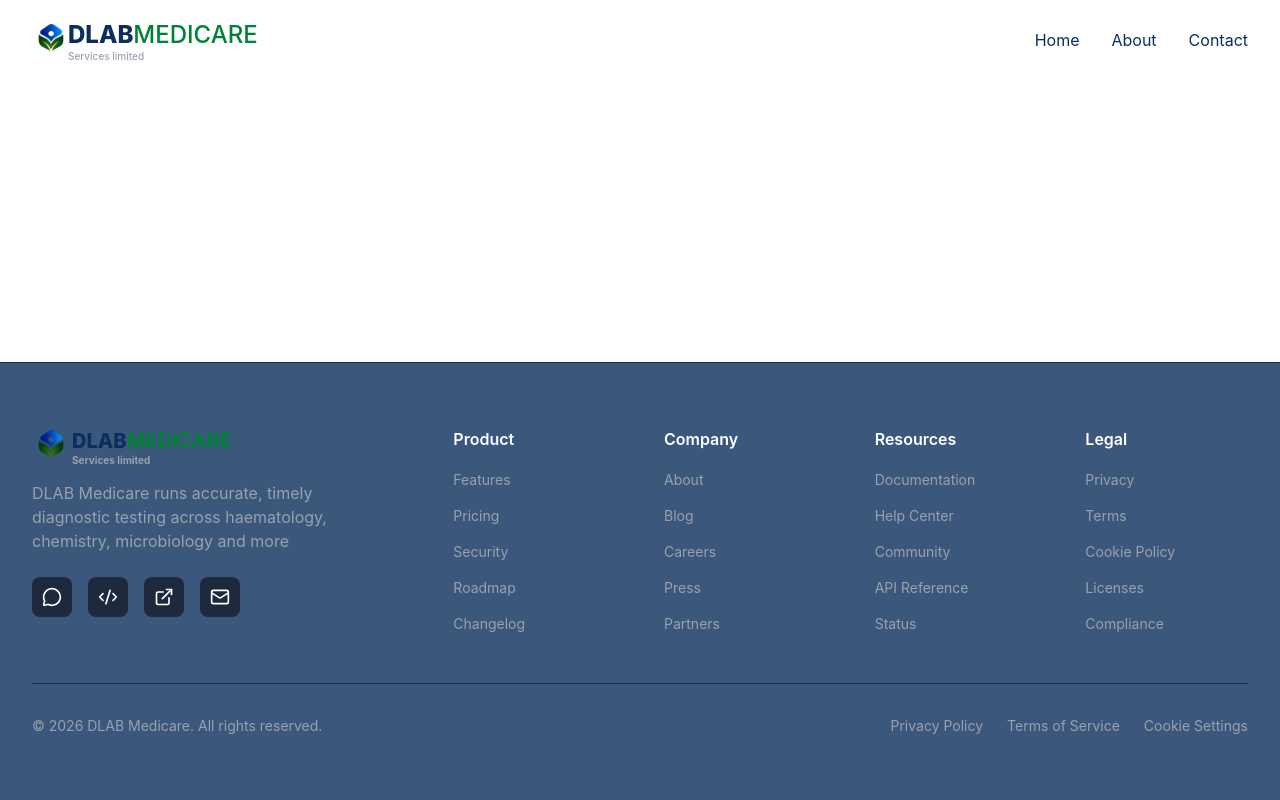
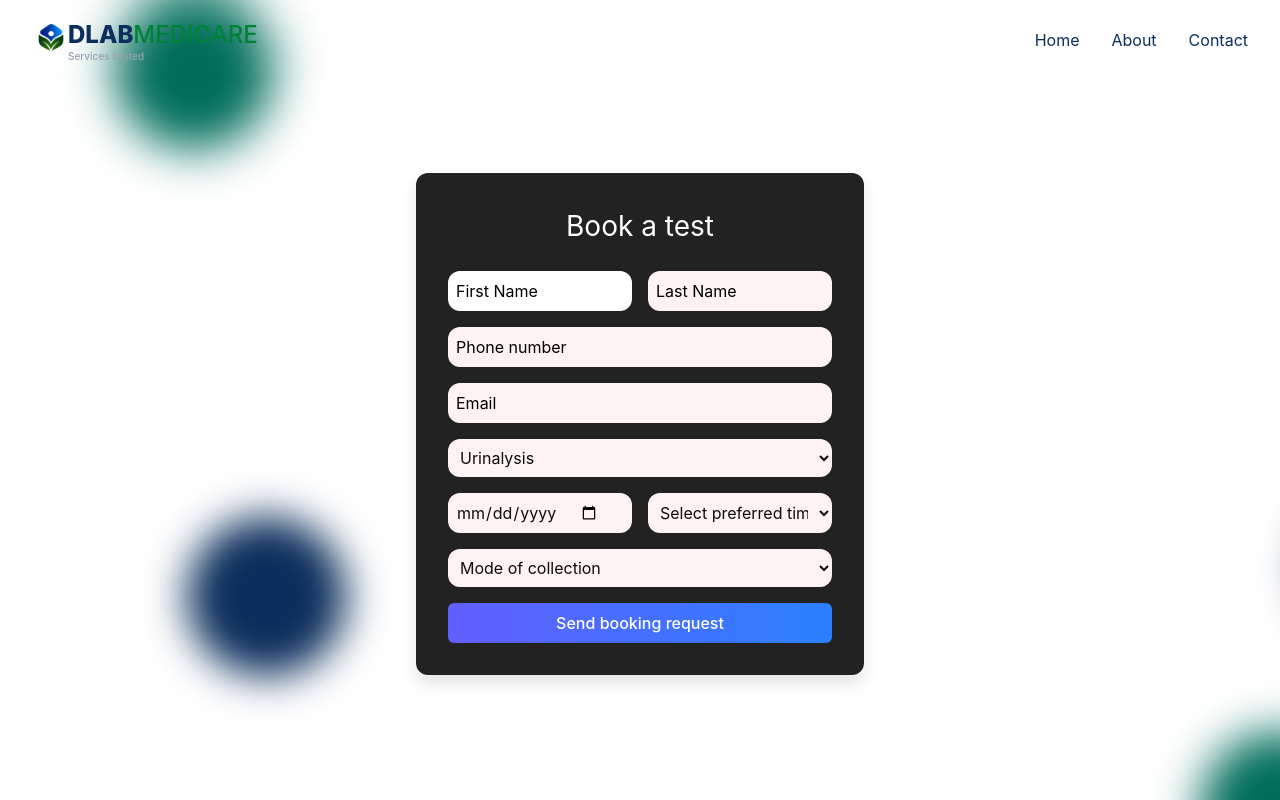
Before and after one commit to awoderu/dlabmed, a React (Vite) app: page /form in a window 1280 px wide. Shown: the top 800 px of the page. Built offline with nearby package versions, Linux system fonts and the light colour scheme.

Commit message:
book test update

```diff
--- a/src/App.jsx
+++ b/src/App.jsx
@@ -3,6 +3,7 @@ import Home from "./pages/Home";
 import Contact from "./pages/Contact";
 import Footer from "./components/footer";
 import AboutUs from "./pages/AboutUs";
+import Form from "./pages/test";
 import { BrowserRouter as Router, Route, Routes } from "react-router-dom";
 
 
@@ -16,6 +17,7 @@ function App() {
             <Route path="/" element={<Home />} />
             <Route path="/contact" element={<Contact/>}/>
             <Route path="/aboutUs" element={<AboutUs/>}/>
+            <Route path="/form" element={<Form/>}/>
           </Routes>
         </main>
         <Footer/>
--- a/src/components/Hero.jsx
+++ b/src/components/Hero.jsx
@@ -13,6 +13,8 @@ export default function Hero() {
     window.addEventListener("mousemove", handleMouseMove);
     return () => window.removeEventListener("mousemove", handleMouseMove);
   }, []);
+
+  const [isVisible, setIsVisible] = useState(false);
 
   return (
     <section className="relative flex items-center justify-center px-4 sm:px-6 lg:px-8 pt-19 lg:pt-20 sm:pt-20 xl:pt-25 pb-8 sm:pb-12">
@@ -54,17 +56,22 @@ export default function Hero() {
             </p>
 
             <div className="flex flex-col sm:flex-row items-center justify-center lg:justify-start gap-3 sm:gap-4">
-              <button className="group w-full sm:w-auto px-6 sm:px-8 py-3 sm:py-4 bg-[#2E8B3D] text-white backdrop-blur-sm border-4 border-green-500 shadow-[0_0_15px_rgba(34,197,94,0.6)] rounded-full font-semibold text-sm sm:text-base transition-all duration-300 hover:bg-white hover:text-blue-950 hover:scale-[1.02] active:bg-white active:text-blue-950 active:scale-[1.02] focus-visible:scale-[1.02] flex items-center justify-center space-x-2">
+              <a href="/form"><button className="group w-full sm:w-auto px-6 sm:px-8 py-3 sm:py-4 bg-[#2E8B3D] text-white backdrop-blur-sm border-4 border-green-500 shadow-[0_0_15px_rgba(34,197,94,0.6)] rounded-full font-semibold text-sm sm:text-base transition-all duration-300 hover:bg-white hover:text-blue-950 hover:scale-[1.02] active:bg-white active:text-blue-950 active:scale-[1.02] focus-visible:scale-[1.02] flex items-center justify-center space-x-2">
                 <div className="flex items-center space-x-2">
                   <Calendar  className="w-4 h-4 sm:w-5 sm:h-5" />
                   <span>Book a test</span>
                 </div>
                 <ArrowRight className="w-4 h-4 sm:w-5 sm:h-5 ml-3 group-hover:translate-x-1 group-active:translate-x-1 transition-transform duration-300" />
-              </button>
+              </button></a>
 
-              <button className="group w-full sm:w-auto px-6 sm:px-8 py-3 sm:py-4 bg-blue-950 text-white backdrop-blur-sm border-4 border-green-500 shadow-[0_0_15px_rgba(34,197,94,0.6)] rounded-full font-semibold text-sm sm:text-base transition-all duration-300 hover:bg-white hover:text-black hover:scale-[1.02] active:bg-white active:text-black active:scale-[1.02] focus-visible:scale-[1.02] flex items-center justify-center space-x-2">                  <Phone className="w-4 h-4 fill-white" />
+              <a href="tel:08040586725"><button  className="group w-full sm:w-auto px-6 sm:px-8 py-3 sm:py-4 bg-blue-950 text-white
+               backdrop-blur-sm border-4 border-green-500 shadow-[0_0_15px_rgba(34,197,94,0.6)]
+               rounded-full font-semibold text-sm sm:text-base transition-all duration-300 hover:bg-white
+                hover:text-black hover:scale-[1.02] active:bg-white active:text-black active:scale-[1.02]
+                 focus-visible:scale-[1.02] flex items-center justify-center space-x-2">
+                  <Phone className="w-4 h-4 fill-white" />
                 <span>Call 08040586725</span>
-              </button>
+              </button></a>
             </div>
           </div>
 
--- /dev/null
+++ b/src/components/testform.jsx
@@ -0,0 +1,83 @@
+import React from "react";
+
+const TestForm = () => {
+  return (
+
+        <>
+        <div className="min-h-screen w-full flex justify-center items-center px-4 pt-8 pb-8">
+          <div className="w-full max-w-md bg-[#222] rounded-xl drop-shadow-xl ring-1 ring-white/10 py-8 px-5 sm:px-8 mt-8 lg:mt-12">
+            <h2 className="text-[28px] text-white mb-6 text-center">
+                  Book a test
+         </h2>
+          <form className='flex flex-col font-Rubik'>
+            <div className='flex space-x-4 mb-4'>
+              <input placeholder='First Name' className='bg-white text-olive-950 rounded-xl p-2 w-1/2 focus:bg-slate-100 focus:outline-none transition ease-in-out duration-150 placeholder-black' type='text'>
+
+              </input>
+              <input placeholder='Last Name'
+               className='bg-red-50 text-olive-950 rounded-xl p-2 w-1/2 focus:bg-slate-100 focus:outline-none transition ease-in-out duration-150 placeholder-black' type='text'>
+              </input>
+            </div>
+            <input placeholder='Phone number'
+               className='bg-red-50 text-olive-950 rounded-xl p-2 mb-4 focus:bg-slate-100 focus:outline-none transition ease-in-out duration-150 placeholder-black' type='text'>
+              </input>
+              <input placeholder='Email'
+               className='bg-red-50 text-olive-950 rounded-xl p-2 mb-4 focus:bg-slate-100 focus:outline-none transition ease-in-out duration-150 placeholder-black' type='text'>
+              </input>
+              <select className='bg-red-50 text-olive-950 rounded-xl p-2 mb-4 focus:bg-slate-100
+               focus:outline-none transition ease-in-out duration-150 placeholder-black'
+               name="language" id="language">
+                <option value="Haematology">Haematology</option>
+                <option value="Clinical chemistry">Clinical chemistry</option>
+                <option value="c++" disabled>Microbiology</option>
+                <option value="java" selected>Immunology</option>
+                <option value="java" selected>Serology</option>
+                <option value="java" selected>Urinalysis</option>
+                </select>
+
+
+              <div className="flex flex-row gap-4">
+                  <input type='date' step='7' min='2014-09-08' placeholder='Select date'
+                  className='w-1/2 flex flex-row bg-red-50 text-olive-950 rounded-xl p-2 mb-4 focus:bg-slate-100 focus:outline-none transition ease-in-out duration-150 placeholder-black'>
+                  </input>
+
+                  <select
+                  className='w-1/2 justify-end align-middle flex flex-row bg-red-50 text-olive-950 rounded-xl p-2 mb-4 focus:bg-slate-100
+                    focus:outline-none transition ease-in-out duration-150 placeholder-black'>
+                      <option value="Select time" selected hidden>Select preferred time</option>
+                      <option value="Confirm password">Morning(8am-12pm)</option>
+                      <option value="Confirm password">Afternoon(12pm-4pm)</option>
+                      <option value="Confirm password">Evening(4pm-8pm)</option>
+                  </select>
+              </div>
+              <select
+                  className='justify-end align-middle flex flex-row bg-red-50 text-olive-950 rounded-xl p-2 mb-4 focus:bg-slate-100
+                    focus:outline-none transition ease-in-out duration-150 placeholder-black'>
+                      <option value="Select mode of collection" selected hidden>Mode of collection</option>
+                      <option value="Home Collection">Home Collection</option>
+                      <option value="Lab Visit">Lab Visit</option>
+                  </select>
+                  {/* <textarea placeholder='Additional notes'
+                  className='w-full flex flex-row bg-red-50 text-olive-950 rounded-xl p-2 mb-4 focus:bg-slate-100 focus:outline-none transition ease-in-out duration-150 placeholder-black'>
+                  </textarea> */}
+
+
+
+              <button className='bg-linear-to-r/srgb from-indigo-500 to-blue-500
+               text-white font-medium py-2 px-4 rounded-md hover:bg-white
+               align-center transition ease-in duration-200'>
+                   Send booking request
+            </button>
+            {/* <p className='text-white mt-4 text-center'>
+              Already have an account?
+              <a className='text-white hover:underline mt-4 px-1'> Sign in</a>
+            </p> */}
+          </form>
+        </div>
+        </div>
+        </>
+
+  );
+};
+
+export default TestForm;
--- /dev/null
+++ b/src/constants/index.js
@@ -0,0 +1,9 @@
+const TESTS = [
+  "Haematology",
+  "Clinical chemistry",
+  "Microbiology",
+  "Immunology",
+  "Serology",
+  "Urinalysis",
+  "Not sure yet",
+];
--- /dev/null
+++ b/src/pages/test.jsx
@@ -0,0 +1,16 @@
+import Balls from "../components/balls";
+import Hero from "../components/Hero";
+import Features from "../components/services";
+import TestForm from "../components/testform";
+
+
+export default function Form() {
+  return (
+    <>
+      <Balls />
+      <form>
+      <TestForm />
+      </form>
+    </>
+  );
+}
```
